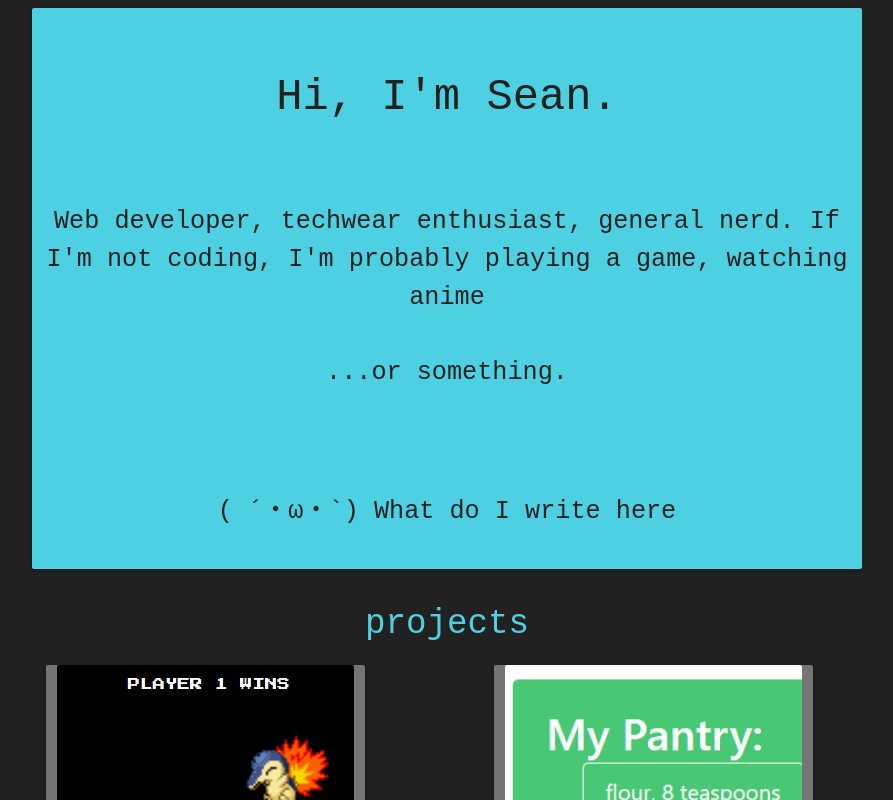
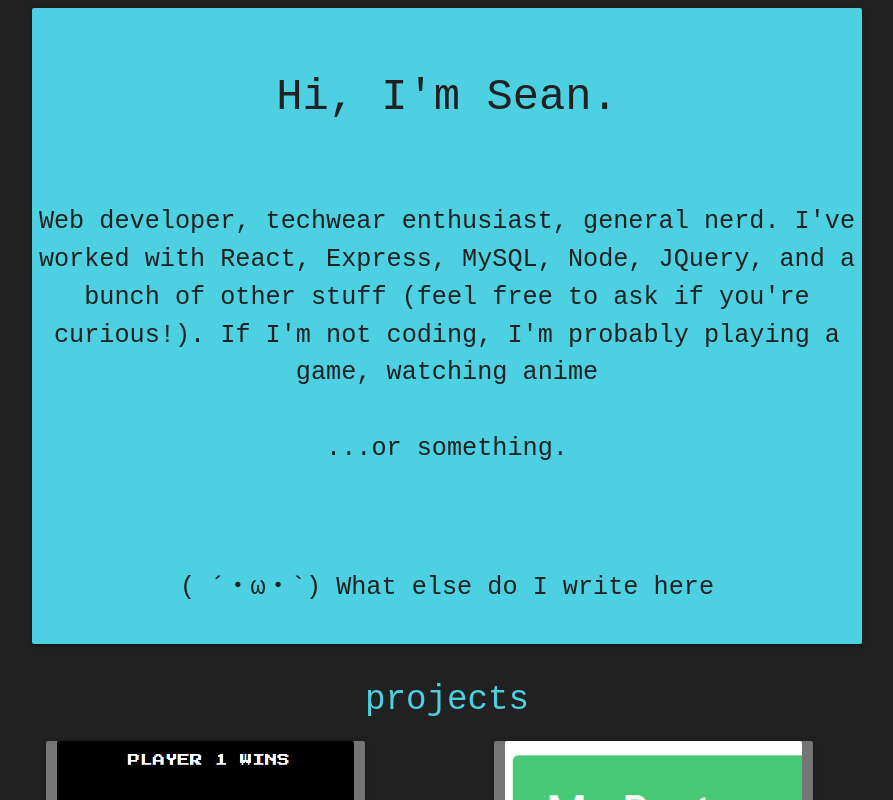
Before and after one commit to lucodyne/lucodyne.github.io, a React (Create React App) app in the folder client/: page / in a window 1280 px wide. Shown: the top 800 px of the page, without its empty margins (193-1086 px from the left). Built offline with nearby package versions, Linux system fonts and the light colour scheme.

Commit message:
"proficiencies"

```diff
--- a/client/src/pages/About.js
+++ b/client/src/pages/About.js
@@ -11,14 +11,16 @@
             <h3>Hi, I'm Sean.</h3>
             <br />
             <p>
-              Web developer, techwear enthusiast, general nerd. If I'm not
-              coding, I'm probably playing a game, watching anime
+              Web developer, techwear enthusiast, general nerd. I've worked with
+              React, Express, MySQL, Node, JQuery, and a bunch of other stuff
+              (feel free to ask if you're curious!). If I'm not coding, I'm
+              probably playing a game, watching anime
               <br /> <br />
               ...or something.
             </p>
             <br />
             <br />
-            ( ´・ω・`) What do I write here
+            ( ´・ω・`) What else do I write here
             <br />
             <br />
           </div>
```
